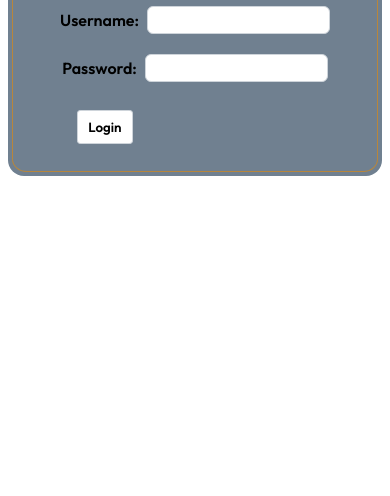
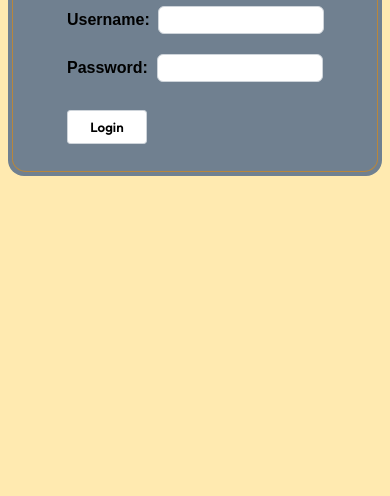
Before and after one commit to Verkiel-cmd/PRODUCTION_baranggay-registry, a website: page public/admin.html in a window 390 px wide. Shown: the part 477-973 px from the top of the page. Drawn offline with Linux system fonts and the light colour scheme.

Commit message:
baranggay-execution attempt 28

```diff
--- a/public/admin.css
+++ b/public/admin.css
@@ -7,6 +7,9 @@
     --red:#8B3A3A;
     --charcoal:#2A2A28;
     --rule: rgba(28,43,69,.18);
+  }
+  body{
+    background-color: rgb(255, 234, 176);
   }
   .capital{
     width:44px;
@@ -54,6 +57,7 @@
     pointer-events: none;
   }
 .inside-login {
+  align-items: center;
   padding-bottom: 1rem;
   width: 100%;
   display: flex;
@@ -61,15 +65,16 @@
   gap: 0.75rem;
 }
 .btn-bt {
+  align-self: flex-start;
+  /*SECRET OF RESPONSIVENESS*/
+  margin-left: calc(50% - 8rem);
+  /*SECRET OF RESPONSIVENESS*/
   border: 1px solid #ced4da;
   background-color: white;
   border-radius: 0.2rem;
   align-self: flex-start;
-  position: relative;
+  width: 5rem;
   padding: 0.5rem;
-  height: 15%;
-  width: 15%;
-  left: 4.3rem;
   font-weight: 600;
   font-family: 'Outfit', sans-serif;
 }
@@ -78,16 +83,17 @@ h1{
     text-align: center;
 }
 .username{
+    justify-content: space-between;
+    width: 16rem;
     display: flex;
-    justify-content: center;
     align-items: center;
-    text-align: center;
     gap: 0.5rem;
     padding-bottom: 0.5rem;
     font-weight: 600;
     font-family: Arial, Helvetica, sans-serif;
 }
 .username input{
+    width: 10rem;
     height: 1.5rem;
     display: block;
     background-color: #fff;
@@ -106,16 +112,17 @@ h1{
     outline: none;
 }
 .password{
-    justify-content: center;
+    justify-content: space-between;
+    width: 16rem;
     padding-bottom: 1rem;
     align-items: center;
-    text-align: center;
     gap: 0.5rem;
     display: flex;
     font-weight: 600;
     font-family: Arial, Helvetica, sans-serif;
 }
 .password input{
+     width: 10rem;
     height: 1.5rem;
     display: block;
     background-color: #fff;
@@ -339,29 +346,12 @@ h2{
   flex-direction: column;
   gap: 0.75rem;
 }
-.btn-bt {
-  align-self: flex-start;
-  font-family: 'Outfit', sans-serif;
-  position: relative;
-  padding: 0.5rem;
-  height: 15%;
-  width: 15%;
-  left: 4.3rem;
-}
+
 h1{
     font-family: 'Outfit', sans-serif;
     text-align: center;
 }
-.username{
-    display: flex;
-    justify-content: center;
-    align-items: center;
-    text-align: center;
-    gap: 0.5rem;
-    padding-bottom: 0.5rem;
-    font-weight: 600;
-    font-family: 'Outfit', sans-serif;
-}
+
 .username input{
     height: 1.5rem;
     display: block;
@@ -379,25 +369,6 @@ h1{
     border: 2px solid rgb(110, 78, 18);
     border-radius: 0.3rem;
     outline: none;
-}
-.password{
-    justify-content: center;
-    padding-bottom: 1rem;
-    align-items: center;
-    text-align: center;
-    gap: 0.5rem;
-    display: flex;
-    font-weight: 600;
-    font-family: 'Outfit', sans-serif;
-}
-.password input{
-    height: 1.5rem;
-    display: block;
-    background-color: #fff;
-    border: 1px solid #ced4da;
-    border-radius: 0.375rem;
-    transition: border-color 1s ease-in-out,
-                box-shadow 0.15s ease-in-out;
 }
 .password input:focus{
     border-color: #86b7fe;
--- a/public/admin.html
+++ b/public/admin.html
@@ -2,6 +2,7 @@
 <html lang="en">
 <head>
   <meta charset="utf-8">
+  <meta name="viewport" content="width=device-width, initial-scale=1.0">
   <title>Admin - Service Registry</title>
   <link rel="stylesheet" href="admin.css"></link>
 </head>
```
